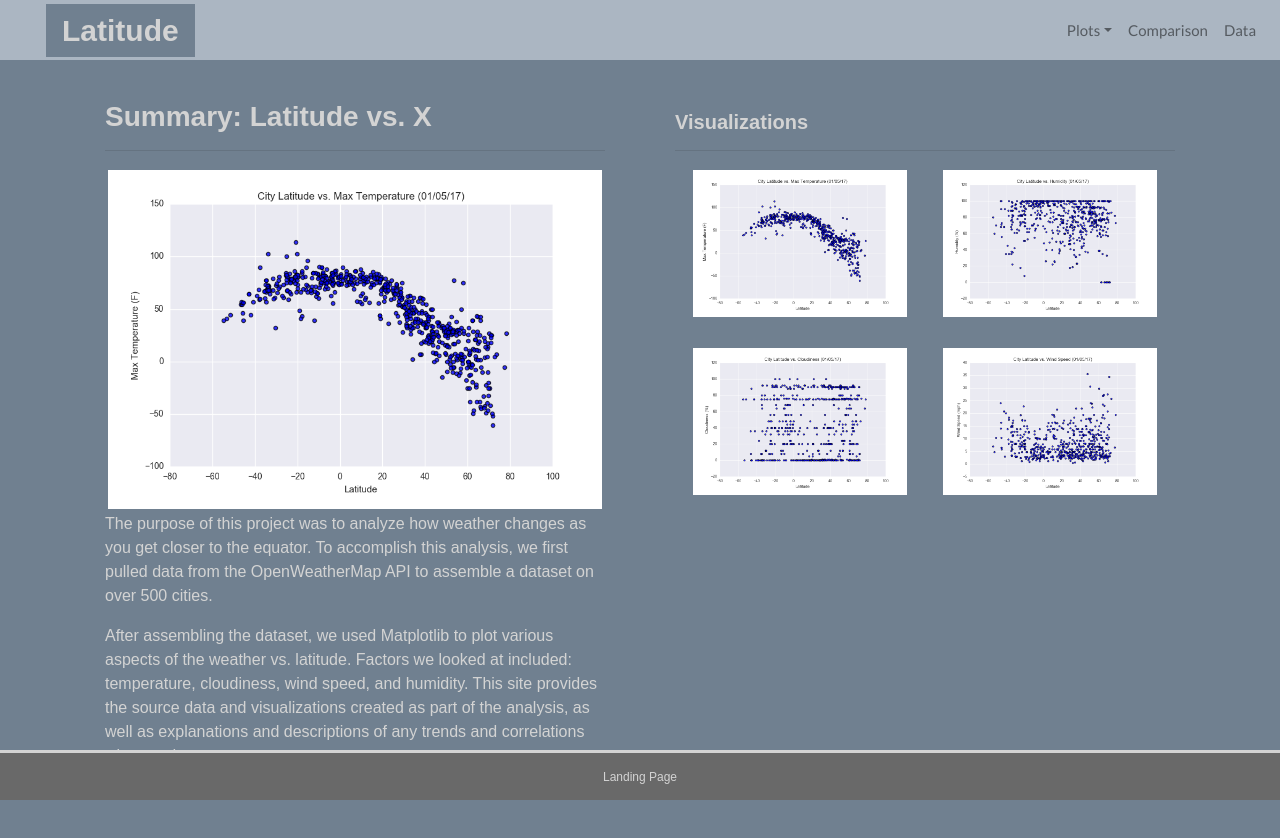
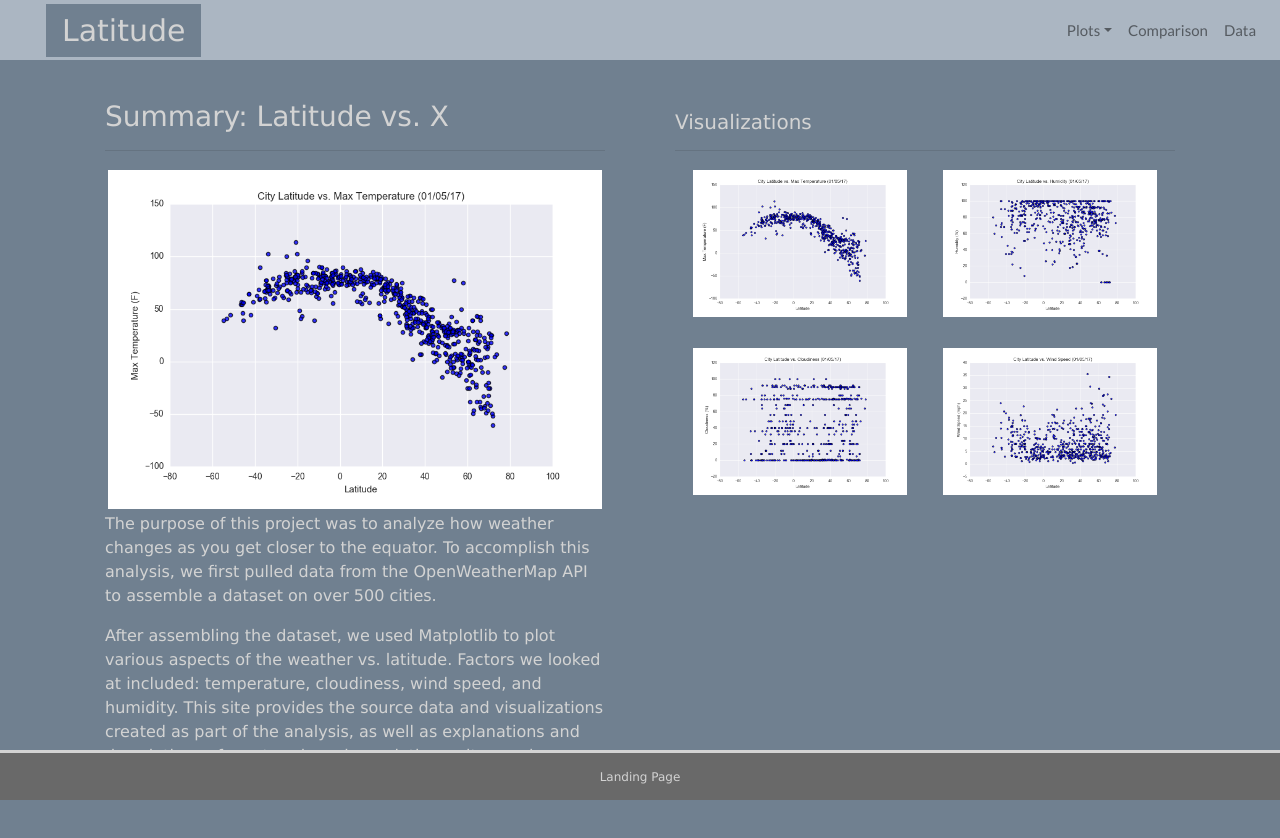
Before and after one commit to eliot1335/WeatherPy-Dashboard--HTML-Design, a plain HTML site: page WebVisualizations/visualizations/index.html in a window 1280 px wide. Drawn offline with nearby package versions, Linux system fonts and the light colour scheme.

Commit message:
update fonts

```diff
--- a/WebVisualizations/visualizations/style.css
+++ b/WebVisualizations/visualizations/style.css
@@ -6,8 +6,7 @@
     color:lightgray;
     margin-left: 30px;
     padding: inherit;
-    font-family: Arial, serif;
-    font-weight: bold;
+    font-family: Verdana, Geneva, Tahoma, sans-serif;
     font-size: 30px;
     background-color: slategray;
 }
@@ -50,21 +49,20 @@ img {
 
 .title {
     color: lightgray;
-    font-family: Arial, serif;
+    font-family: Verdana, Geneva, Tahoma, sans-serif;
     text-align: center;
     padding-top: 25px;
 }
 
 .title_main {
     color: lightgray;
-    font-family: Arial, serif;
-    font-weight: bold;
+    font-family: Verdana, Geneva, Tahoma, sans-serif;
     text-align: left;
 }
 
 p {
     color: lightgray;
-    font-family: Arial, sans-serif;
+    font-family: Verdana, Geneva, Tahoma, sans-serif;
     font-size: 1rem;
 }
 
@@ -89,7 +87,7 @@ footer{
     border-top-color: lightgray;
     color: lightgray;
     min-height: 50px;
-    font-family: Arial, sans-serif;
+    font-family: Verdana, Geneva, Tahoma, sans-serif;
     font-size: 12px;
     text-align: center;
     position: fixed;
```
